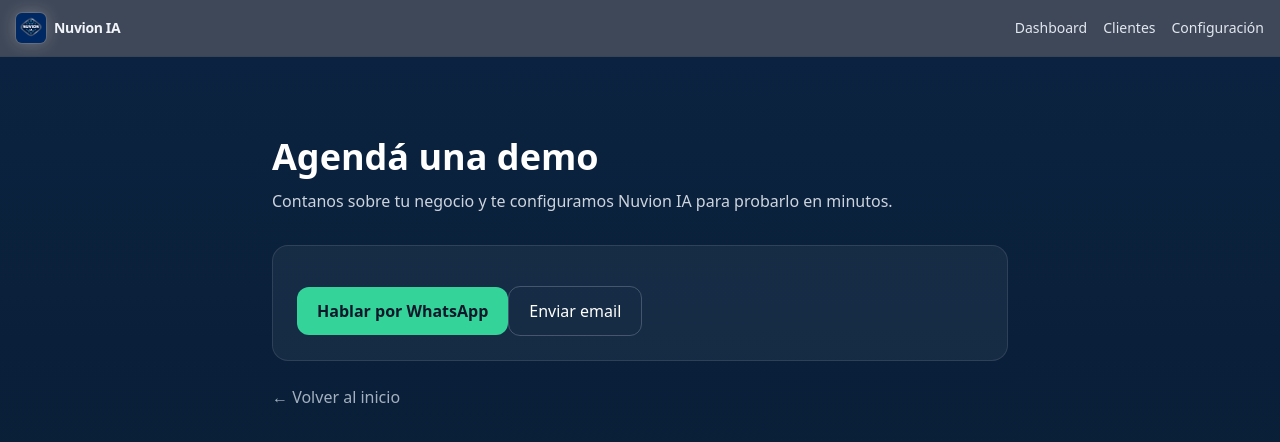
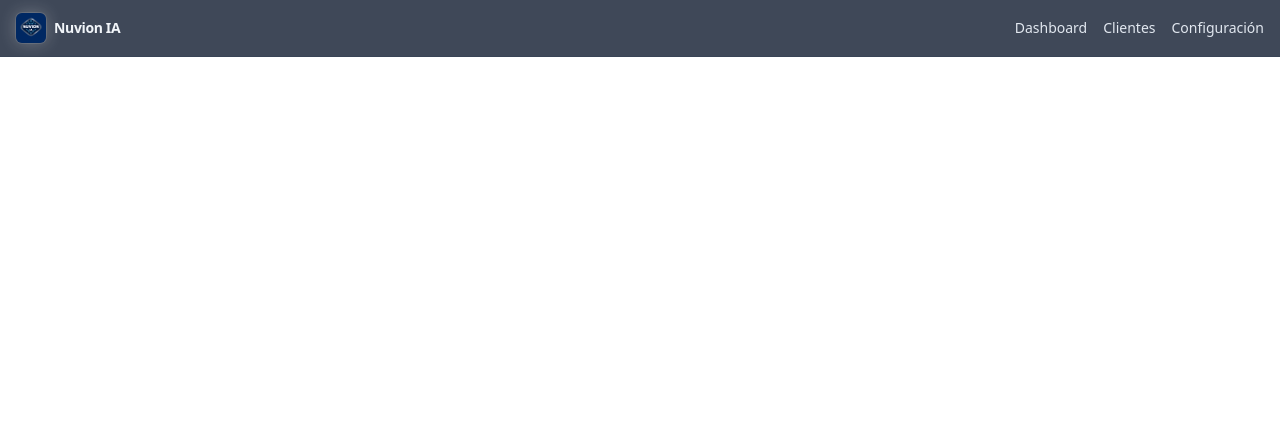
Before and after one commit to ianuvion/nuvion-ia, a Next.js app: page /contacto in a window 1280 px wide. Shown: the top 442 px of the page. Built offline with nearby package versions, Linux system fonts and the light colour scheme.

Commit message:
Update page.tsx

```diff
--- a/app/contacto/page.tsx
+++ b/app/contacto/page.tsx
@@ -1,37 +1,14 @@
-// app/contacto/page.tsx
-import Link from "next/link";
+'use client';
+
+export const dynamic = 'force-dynamic';
+export const revalidate = 0;
+
+import React from 'react';
 
 export default function ContactoPage() {
   return (
-    <main className="min-h-screen bg-gradient-to-b from-[#0b2340] to-[#081a2f] text-white">
-      <section className="max-w-3xl mx-auto px-4 pt-20 pb-12">
-        <h1 className="text-3xl sm:text-4xl font-bold">Agendá una demo</h1>
-        <p className="mt-3 text-slate-200/90">
-          Contanos sobre tu negocio y te configuramos Nuvion IA para probarlo en minutos.
-        </p>
-
-        <div className="mt-8 space-y-4 rounded-2xl p-6 bg-white/5 border border-white/10">
-          <a
-            href="https://wa.me/541161517912?text=Hola%20quiero%20una%20demo%20de%20Nuvion%20IA"
-            target="_blank"
-            rel="noopener noreferrer"
-            className="inline-flex items-center justify-center rounded-xl px-5 py-3 bg-emerald-400 text-slate-900 font-semibold hover:bg-emerald-300 transition"
-          >
-            Hablar por WhatsApp
-          </a>
-
-          <a
-            href="mailto:ianuvion@gmail.com?subject=Demo%20Nuvion%20IA&body=Contame%20sobre%20tu%20negocio..."
-            className="inline-flex items-center justify-center rounded-xl px-5 py-3 border border-slate-500/60 hover:bg-slate-800/40 transition"
-          >
-            Enviar email
-          </a>
-        </div>
-
-        <div className="mt-6 text-slate-300/80">
-          <Link href="/" className="hover:text-white">← Volver al inicio</Link>
-        </div>
-      </section>
+    <main>
+      {/* Pega aquí TODO el contenido actual de la página Contacto */}
     </main>
   );
 }
```
